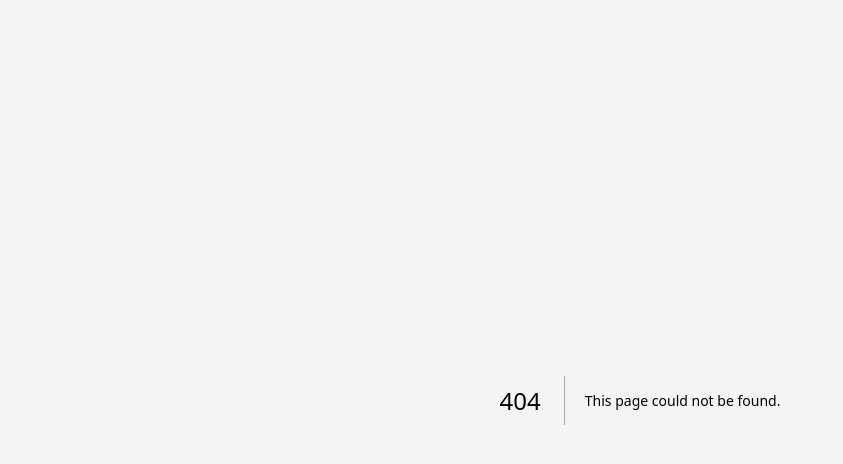
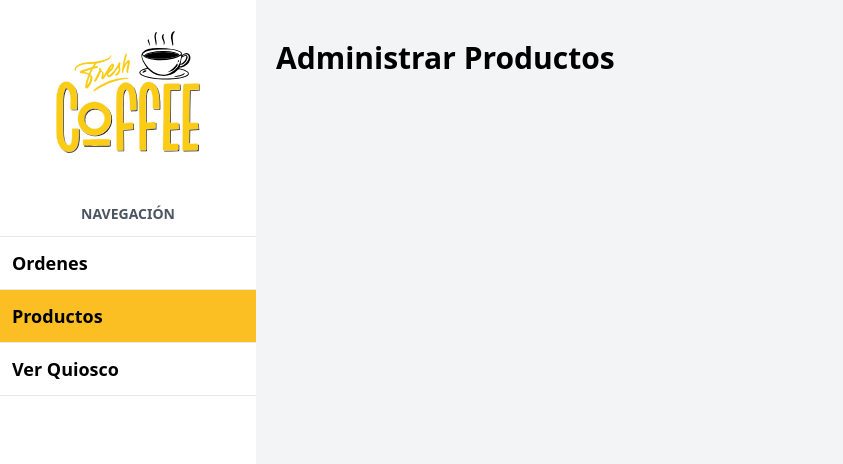
Before and after one commit to janr0599/quiosco_comida_next_prisma, a Next.js app: page /admin/products in a window 1280 px wide. Before the commit this address had no page. Shown: the top 464 px of the page, without its empty margins (0-843 px from the left). Built offline with nearby package versions, Linux system fonts and the light colour scheme.

Commit message:
Admin panel navigation links and styles

```diff
--- /dev/null
+++ b/app/admin/products/page.tsx
@@ -0,0 +1,13 @@
+import Heading from "@/components/ui/Heading";
+
+function ProductsPage() {
+    console.log("Desde el servidor ");
+
+    return (
+        <>
+            <Heading>Administrar Productos</Heading>
+        </>
+    );
+}
+
+export default ProductsPage;
--- a/app/products/page.tsx
+++ /dev/null
@@ -1,7 +0,0 @@
-function ProductsPage() {
-    console.log("Desde el servidor ");
-
-    return <h1>ProductsPage</h1>;
-}
-
-export default ProductsPage;
--- /dev/null
+++ b/components/admin/AdminRoute.tsx
@@ -0,0 +1,30 @@
+"use client";
+import Link from "next/link";
+import { usePathname } from "next/navigation";
+
+type AdminRouteProps = {
+    link: {
+        url: string;
+        text: string;
+        blank: boolean;
+    };
+};
+
+function AdminRoute({ link }: AdminRouteProps) {
+    const pathname = usePathname();
+    console.log(pathname);
+    const isActive = pathname.startsWith(link.url);
+    return (
+        <Link
+            className={`${
+                isActive ? "bg-amber-400" : ""
+            } font-bold text-lg border-t border-gray-200 p-3 last-of-type:border-b`}
+            href={link.url}
+            target={link.blank ? "_blank" : ""}
+        >
+            {link.text}
+        </Link>
+    );
+}
+
+export default AdminRoute;
--- a/components/admin/AdminSidebar.tsx
+++ b/components/admin/AdminSidebar.tsx
@@ -1,4 +1,5 @@
 import Logo from "../ui/Logo";
+import AdminRoute from "./AdminRoute";
 
 const adminNavigation = [
     { url: "/admin/orders", text: "Ordenes", blank: false },
@@ -14,7 +15,11 @@
                 <p className="mt-10 uppercase font-bold text-sm text-gray-600 text-center">
                     Navegación
                 </p>
-                <nav className="flex flex-col"></nav>
+                <nav className="flex flex-col">
+                    {adminNavigation.map((link) => (
+                        <AdminRoute key={link.url} link={link} />
+                    ))}
+                </nav>
             </div>
         </>
     );
```
Also changed, not shown: app/admin/products/new/page.tsx (renamed from app/products/new/page.tsx).
